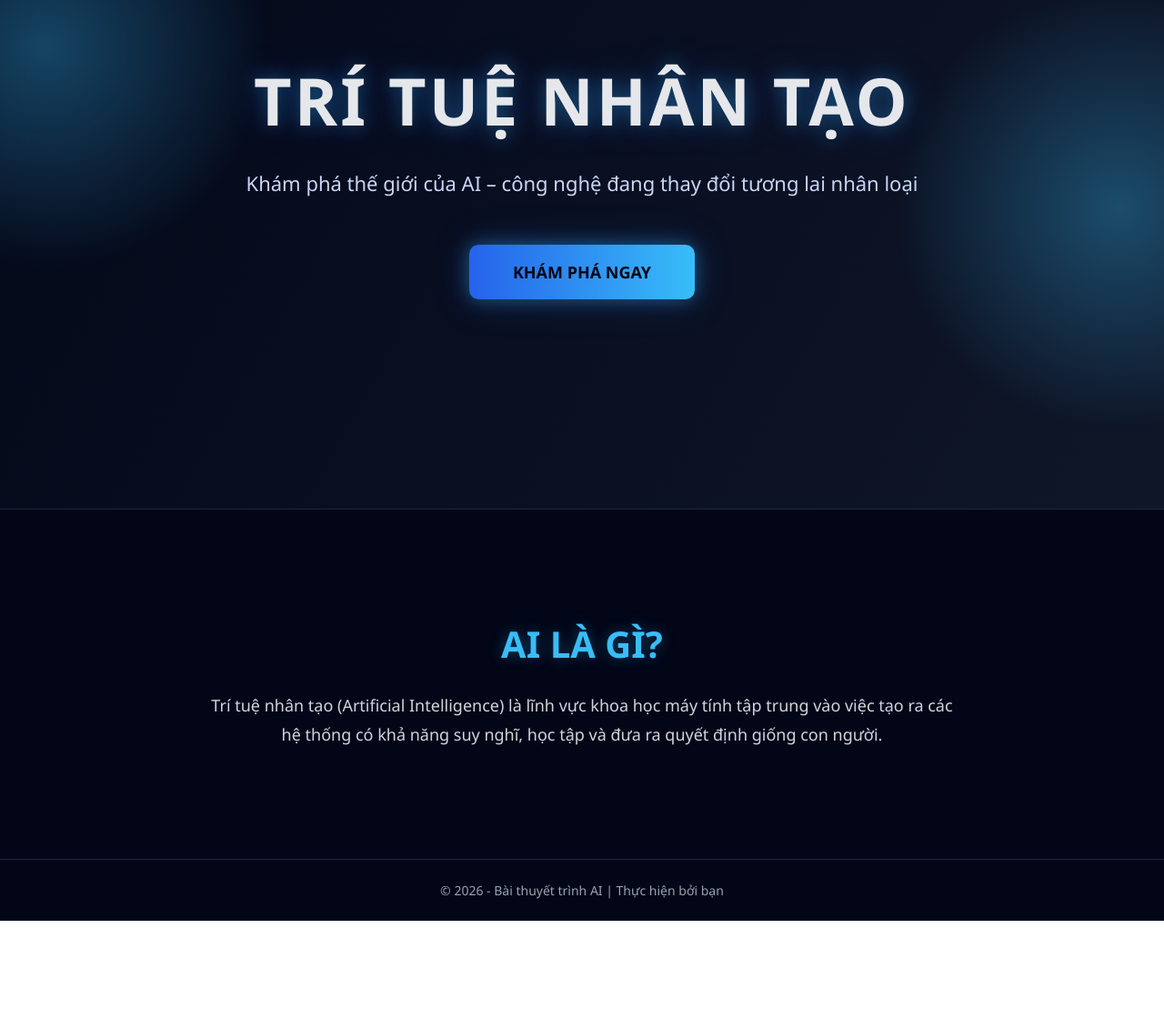
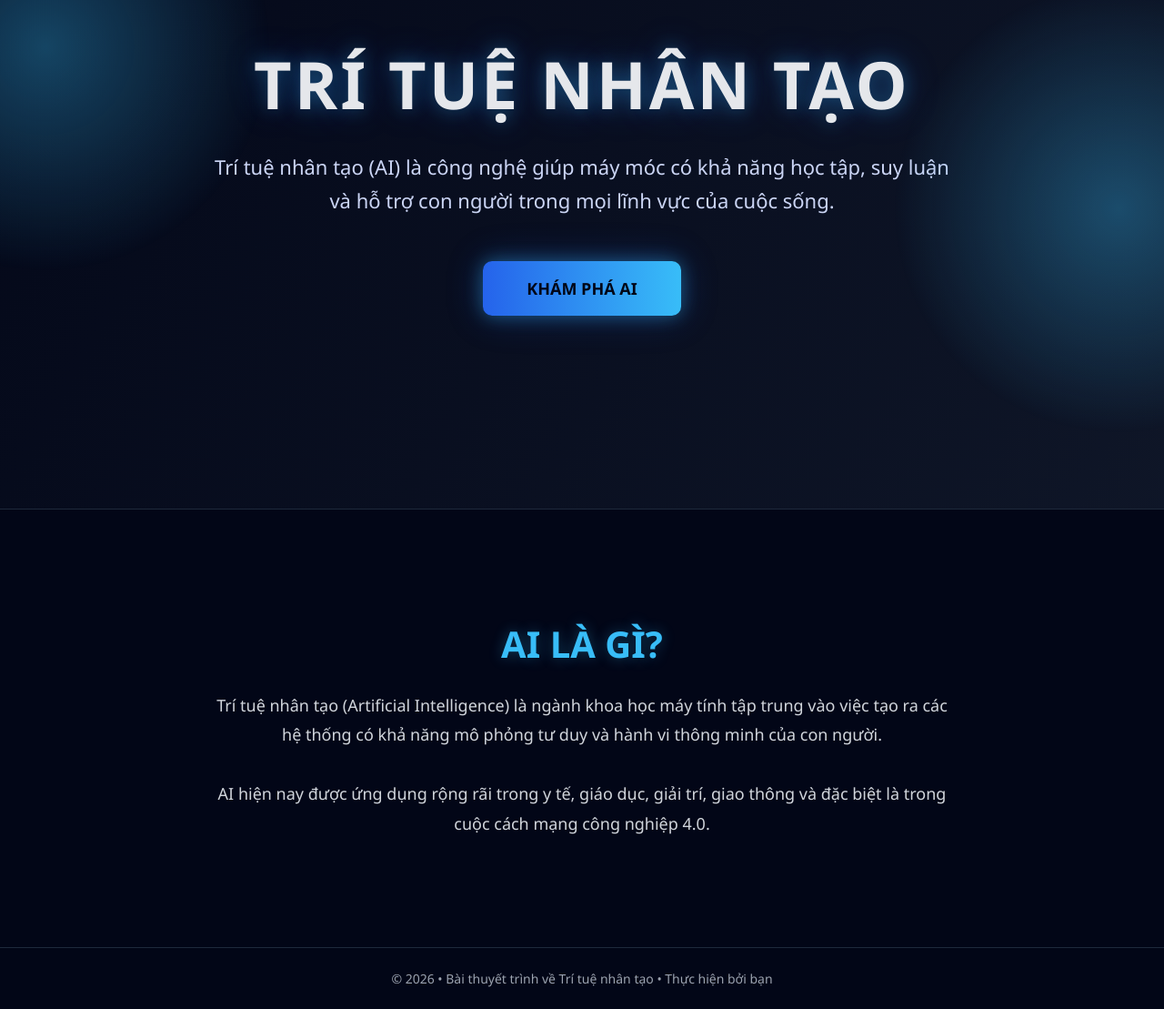
Before and after one commit to zelios310808-bot/Project-6, a plain HTML site: page index.html in a window 1280 px wide. Shown: the part 241-1350 px from the top of the page at 91% size. Before the commit the page ends 1253 px from the top, so only its background shows below. Drawn offline with Linux system fonts and the light colour scheme.

Commit message:
Update index.html

```diff
--- a/index.html
+++ b/index.html
@@ -1,50 +1,67 @@
 <!DOCTYPE html>
 <html lang="vi">
 <head>
-  <meta charset="UTF-8" />
-  <title>AI Presentation</title>
-  <meta name="viewport" content="width=device-width, initial-scale=1.0" />
-  <link rel="stylesheet" href="style.css" />
+  <meta charset="UTF-8">
+  <title>Trí tuệ nhân tạo | AI Presentation</title>
+
+  <!-- Responsive -->
+  <meta name="viewport" content="width=device-width, initial-scale=1.0">
+
+  <!-- Link CSS -->
+  <link rel="stylesheet" href="style.css">
 </head>
 <body>
 
-  <!-- HEADER / NAVBAR -->
+  <!-- =======================
+       NAVBAR
+  ======================== -->
   <header class="navbar">
     <div class="logo">AI</div>
     <nav>
       <a href="index.html">Trang chủ</a>
       <a href="ArtificialIntelligence.html">AI là gì?</a>
-      <a href="information.html">Thông tin</a>
+      <a href="information.html">Ứng dụng</a>
       <a href="Minigame.html">Minigame</a>
     </nav>
   </header>
 
-  <!-- HERO SECTION -->
+  <!-- =======================
+       HERO SECTION
+  ======================== -->
   <section class="hero">
     <div class="hero-content">
       <h1>TRÍ TUỆ NHÂN TẠO</h1>
       <p>
-        Khám phá thế giới của AI – công nghệ đang thay đổi tương lai nhân loại
+        Trí tuệ nhân tạo (AI) là công nghệ giúp máy móc có khả năng học tập,
+        suy luận và hỗ trợ con người trong mọi lĩnh vực của cuộc sống.
       </p>
+
       <a href="ArtificialIntelligence.html" class="btn-main">
-        KHÁM PHÁ NGAY
+        KHÁM PHÁ AI
       </a>
     </div>
   </section>
 
-  <!-- CONTENT SECTION -->
+  <!-- =======================
+       CONTENT SECTION
+  ======================== -->
   <section class="content">
     <h2>AI LÀ GÌ?</h2>
     <p>
-      Trí tuệ nhân tạo (Artificial Intelligence) là lĩnh vực khoa học máy tính
-      tập trung vào việc tạo ra các hệ thống có khả năng suy nghĩ, học tập
-      và đưa ra quyết định giống con người.
+      Trí tuệ nhân tạo (Artificial Intelligence) là ngành khoa học máy tính
+      tập trung vào việc tạo ra các hệ thống có khả năng mô phỏng tư duy
+      và hành vi thông minh của con người.
+      <br><br>
+      AI hiện nay được ứng dụng rộng rãi trong y tế, giáo dục, giải trí,
+      giao thông và đặc biệt là trong cuộc cách mạng công nghiệp 4.0.
     </p>
   </section>
 
-  <!-- FOOTER -->
+  <!-- =======================
+       FOOTER
+  ======================== -->
   <footer>
-    <p>© 2026 - Bài thuyết trình AI | Thực hiện bởi bạn</p>
+    © 2026 • Bài thuyết trình về Trí tuệ nhân tạo • Thực hiện bởi bạn
   </footer>
 
 </body>
```
